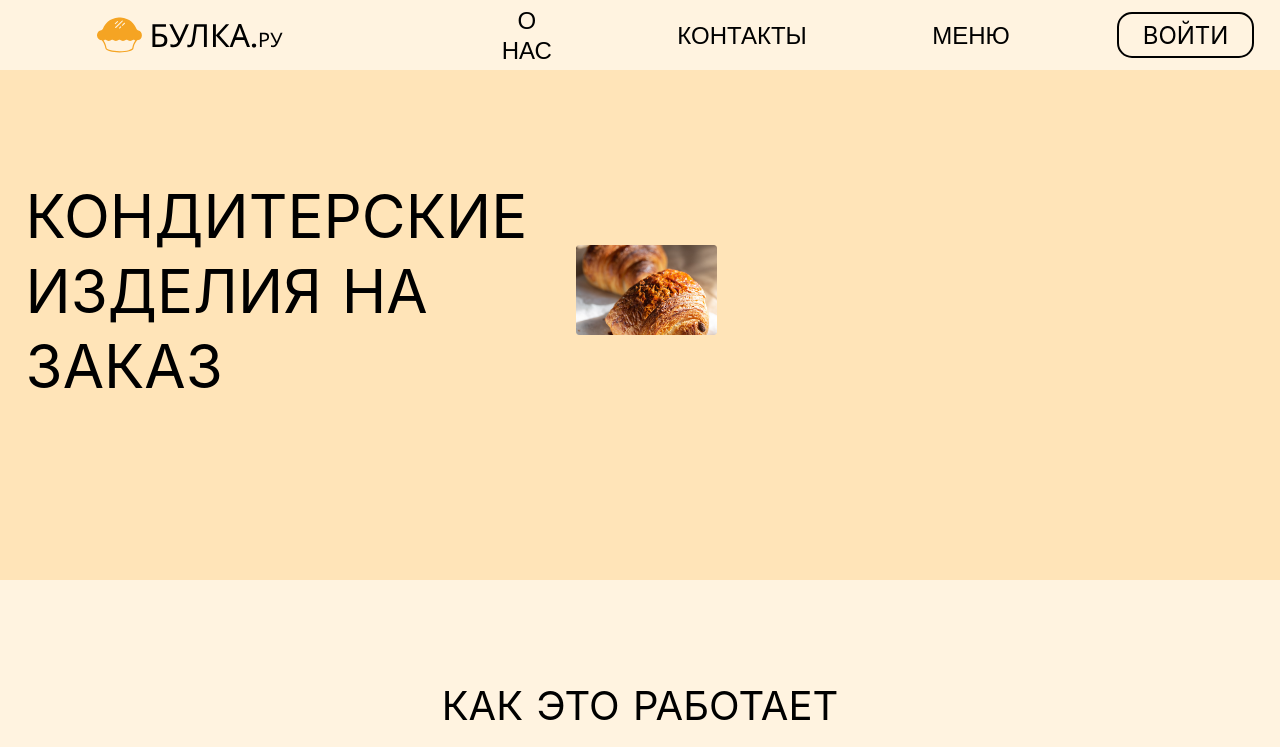
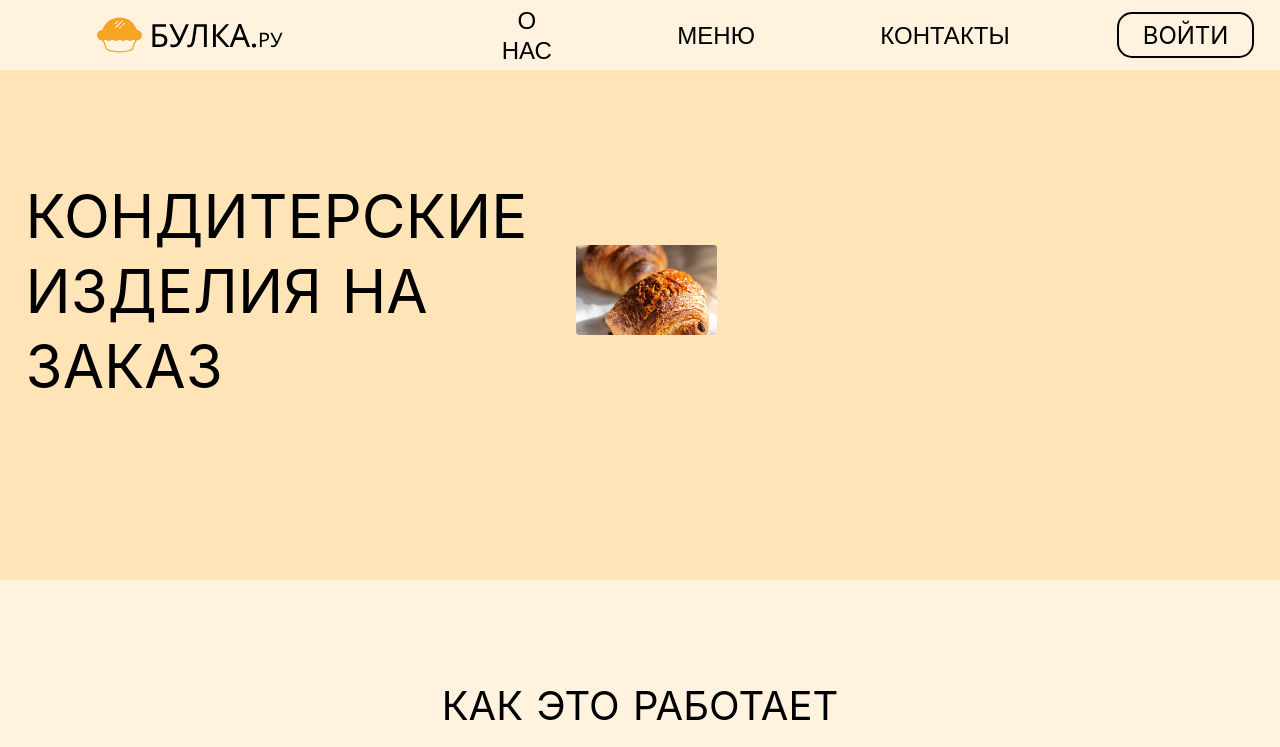
Before and after one commit to serdeshnow/bulka-frontend, a React (Create React App) app in the folder app/: page / in a window 1280 px wide. Shown: the top 747 px of the page. Built offline with nearby package versions, Linux system fonts and the light colour scheme.

Commit message:
upd: header scroll

```diff
--- a/app/src/widgets/Containers/AboutContainer/AboutContainer.jsx
+++ b/app/src/widgets/Containers/AboutContainer/AboutContainer.jsx
@@ -5,7 +5,7 @@ import Button from "../../Button/Button.jsx";
 
 export default function AboutContainer() {
   return (
-    <div className="about">
+    <div className="about" id="about">
       <div className="img_wrapper">
         <img src={aboutImg} alt="" />
       </div>
--- a/app/src/widgets/Containers/CatalogContainer/CatalogContainer.jsx
+++ b/app/src/widgets/Containers/CatalogContainer/CatalogContainer.jsx
@@ -6,7 +6,7 @@ import img2 from "../../../assets/img/Catalog/2.png";
 
 export default function CatalogContainer() {
   return (
-    <div className="catalog">
+    <div className="catalog" id="catalog">
       <h2>Меню</h2>
       <nav className="nav_wrapper">
         <ul className="nav_list">
--- a/app/src/widgets/Footer/Footer.jsx
+++ b/app/src/widgets/Footer/Footer.jsx
@@ -11,7 +11,7 @@ export default function Footer() {
       <div className="img_wrapper">
         <img src={img1} alt="" />
       </div>
-      <div className="contacts_wrapper">
+      <div className="contacts_wrapper" id="contacts">
         <nav className="nav_wrapper">
           <ul className="nav_list">
             <li className="list_item">
--- a/app/src/widgets/Header/Header.jsx
+++ b/app/src/widgets/Header/Header.jsx
@@ -15,13 +15,37 @@ export default function Header() {
       <nav className="nav_wrapper">
         <ul className="nav_list">
           <li className="list_item">
-            <AnchorButton>о нас</AnchorButton>
+            <AnchorButton
+              onClick={() => {
+                document
+                  .getElementById("about")
+                  .scrollIntoView({ behavior: "smooth" });
+              }}
+            >
+              о нас
+            </AnchorButton>
           </li>
           <li className="list_item">
-            <AnchorButton>контакты</AnchorButton>
+            <AnchorButton
+              onClick={() => {
+                document
+                  .getElementById("catalog")
+                  .scrollIntoView({ behavior: "smooth" });
+              }}
+            >
+              меню
+            </AnchorButton>
           </li>
           <li className="list_item">
-            <AnchorButton>меню</AnchorButton>
+            <AnchorButton
+              onClick={() => {
+                document
+                  .getElementById("contacts")
+                  .scrollIntoView({ behavior: "smooth" });
+              }}
+            >
+              контакты
+            </AnchorButton>
           </li>
         </ul>
       </nav>
```
